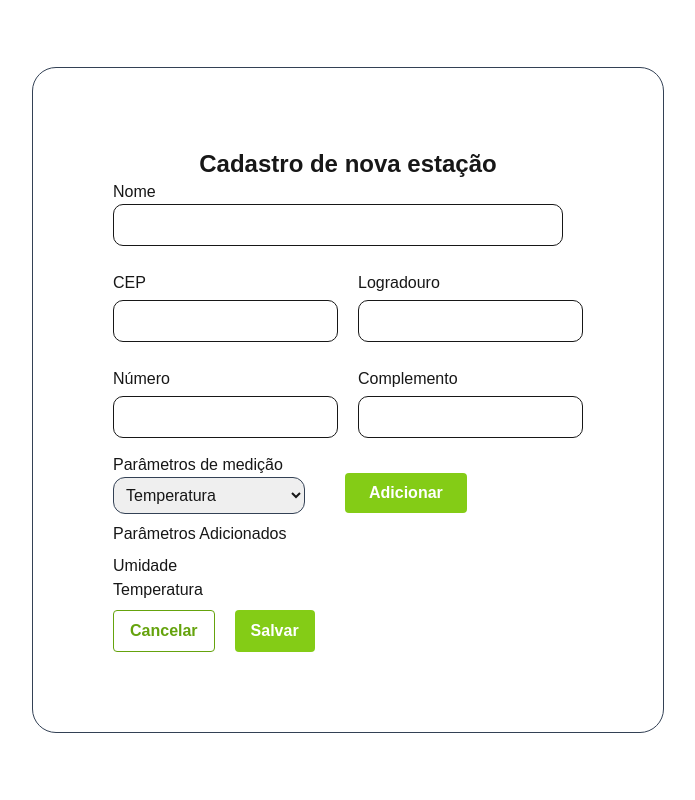
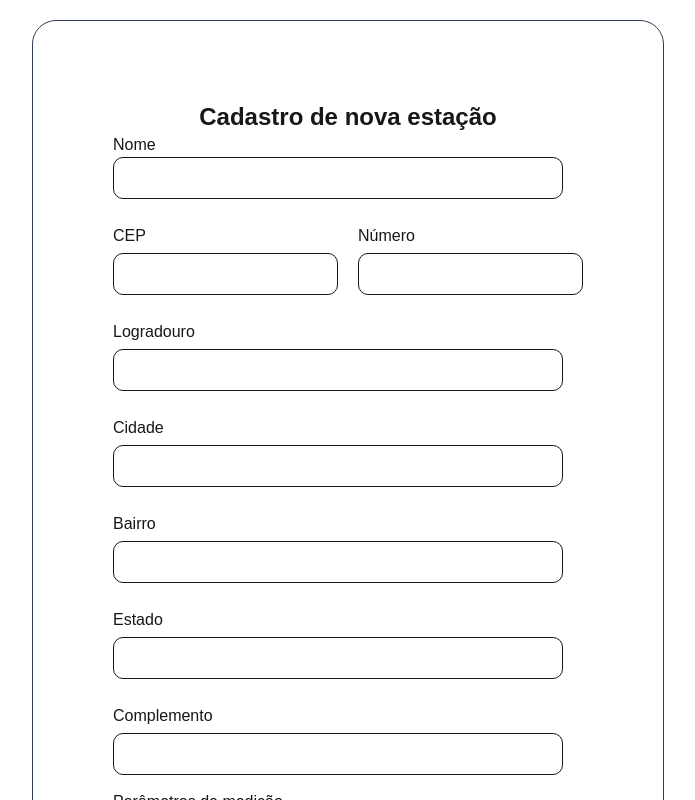
Before and after one commit to Grupo-Syntax-Squad/Tupan-Front, a Next.js app in the folder tupan/: page /cadastro-estacoes in a window 1280 px wide. Shown: the top 800 px of the page, without its empty margins (292-987 px from the left). Built offline with nearby package versions, Linux system fonts and the light colour scheme.

Commit message:
func: Adicionando formulário de cadastro de parâmetros

```diff
--- a/tupan/src/app/cadastro-estacoes/page.tsx
+++ b/tupan/src/app/cadastro-estacoes/page.tsx
@@ -1,8 +1,67 @@
+"use client";
+
+import { Fragment, useState } from "react";
+
 export default function CadastroEstacoes() {
+  const Modal = ({ isvisible, onClose }) => {
+    if (!isvisible) return null;
     return (
+      <div className="fixed inset-0 bg-black bg-opacity-25 backdrop-blur-sm flex justify-center items-center">
+        <div className="w-[600px] flex flex-col">
+          <div className="bg-white p-2 rounded-3xl">
+            <section className="p-20">
+              <h1 className="flex justify-center text-2xl">
+                <span>Novo Parâmetro</span>
+              </h1>
+              <label htmlFor="nome">Nome</label>
+              <input type="text" />
+              <div className="gap-5 input-container">
+                <div className="flex flex-col ">
+                  <label htmlFor="fator">Fator</label>
+                  <input type="text" />
+                </div>
+                <div className=" flex-col ">
+                  <label htmlFor="offset">Offset</label>
+                  <input type="text" />
+                </div>
+              </div>
+              <div className=" gap-5">
+                <div className="flex flex-col ">
+                  <label htmlFor="unidade">Unidade</label>
+                  <input type="text" />
+                </div>
+                <div className=" flex-col ">
+                  <label htmlFor="nomejson">Nome Json</label>
+                  <input type="text" />
+                </div>
+              </div>
+              <div className="flex gap-5">
+                <button
+                  className="bg-transparent hover:bg-lime-600 text-lime-600 font-semibold hover:text-white py-2 px-4 border border-lime-600 hover:border-transparent rounded"
+                  onClick={onClose}
+                >
+                  Cancelar
+                </button>
+                <button className="bg-lime-600 hover:bg-lime-800 text-white font-bold py-2 px-4 rounded">
+                  Salvar
+                </button>
+              </div>
+            </section>
+          </div>
+        </div>
+      </div>
+    );
+  };
+
+  const [showModal, setShowModal] = useState(false);
+
+  return (
+    <Fragment>
       <div className="cadastro-estacoes ">
         <section className="border border-slate-700 p-20 rounded-3xl">
-        <h1 className="flex justify-center text-2xl"><span>Cadastro de nova estação</span></h1>
+          <h1 className="flex justify-center text-2xl">
+            <span>Cadastro de nova estação</span>
+          </h1>
           <label htmlFor="nome">Nome</label>
           <input type="text" />
           <div className="flex gap-5 input-container">
@@ -11,25 +70,43 @@ export default function CadastroEstacoes() {
               <input type="text" />
             </div>
             <div className="flex flex-col ">
-            <label htmlFor="logradouto">Logradouro</label>
+              <label htmlFor="numero">Número</label>
+              <input type="number" />
+            </div>
+          </div>
+          <div className="flex flex-col ">
+            <label htmlFor="logradouro">Logradouro</label>
             <input type="text" />
           </div>
+
+            <div className="flex flex-col ">
+              <label htmlFor="cidade">Cidade</label>
+              <input type="text" />
             </div>
-        <div className="flex gap-5">
             <div className="flex flex-col ">
-            <label htmlFor="numero">Número</label>
+              <label htmlFor="bairro">Bairro</label>
+              <input type="text" />
+            </div>
+
+          <div className="flex flex-col ">
+            <label htmlFor="estado">Estado</label>
             <input type="text" />
           </div>
           <div className="flex flex-col ">
             <label htmlFor="complemento">Complemento</label>
             <input type="text" />
           </div>
-        </div>
           <div className="flex gap-5">
             <div>
               <p>Parâmetros de medição</p>
-            <select name="parametros" className="border p-2 border-slate-700 rounded-xl" id="">
-              <option value="" disabled>Selecione uma opção</option>
+              <select
+                name="parametros"
+                className="border p-2 border-slate-700 rounded-xl"
+                id=""
+              >
+                <option value="" disabled>
+                  Selecione uma opção
+                </option>
                 <option value="">Temperatura</option>
                 <option value="">Umidade</option>
                 <option value="">Vento</option>
@@ -37,7 +114,12 @@ export default function CadastroEstacoes() {
               </select>
             </div>
             <div></div>
-          <button className="bg-lime-500 hover:bg-lime-700 text-white font-bold py-0 px-6 rounded h-10 mt-5">Adicionar</button>
+            <button
+              className="bg-lime-600 hover:bg-lime-800 text-white font-bold py-0 px-6 rounded h-10 mt-5"
+              onClick={() => setShowModal(true)}
+            >
+              Cadastrar parâmetros
+            </button>
           </div>
           <p className="my-2">Parâmetros Adicionados</p>
           <ul className="my-2">
@@ -45,10 +127,16 @@ export default function CadastroEstacoes() {
             <li>Temperatura</li>
           </ul>
           <div className="flex gap-5">
-          <button className="bg-transparent hover:bg-lime-600 text-lime-600 font-semibold hover:text-white py-2 px-4 border border-lime-600 hover:border-transparent rounded">Cancelar</button>
-          <button className="bg-lime-500 hover:bg-lime-700 text-white font-bold py-2 px-4 rounded">Salvar</button>
+            <button className="bg-transparent hover:bg-lime-600 text-lime-600 font-semibold hover:text-white py-2 px-4 border border-lime-600 hover:border-transparent rounded">
+              Cancelar
+            </button>
+            <button className="bg-lime-600 hover:bg-lime-800 text-white font-bold py-2 px-4 rounded">
+              Salvar
+            </button>
           </div>
         </section>
+        <Modal isvisible={showModal} onClose={() => setShowModal(false)} />
       </div>
+    </Fragment>
   );
 }
--- a/tupan/src/app/estacoes/page.tsx
+++ b/tupan/src/app/estacoes/page.tsx
@@ -9,20 +9,24 @@ export default function Estacoes() {
         <section className='flex justify-center items-center h-screen'>
             <div className=' border border-slate-700 p-20 rounded-3xl max-w-2xl'>
                 <h1 className='flex justify-center text-2xl mb-10'><span>Estação A</span></h1>
-                <div className='flex mt-2 gap-5'>
+                <div className='flex mt-2 gap-10'>
                     <div className='flex flex-col'>
+                        <p className='flex justify-center font-bold'>Temperatura</p>
                         <Image className='size-24 mb-5' src={ImagemTemperatura} alt="Ícone de temperatura" />
                         <p className='flex justify-center'>00C</p>
                     </div>
                     <div className='flex flex-col'>
+                    <p className='flex justify-center font-bold'>Umidade</p>
                         <Image className='size-24 mb-5'  src={ImagemUmidade} alt="Ícone de umidade" />
                         <p className='flex justify-center'>00%</p>
                     </div>
                     <div className='flex flex-col'>
+                    <p className='flex justify-center font-bold'>Vento</p>
                         <Image className='size-24 mb-5'  src={ImagemVento} alt="Ícone de vento" />
                         <p className='flex justify-center'>00km/h</p>
                     </div>
-                    <div className='flex flex-col'>
+                    <div className='flex flex-col '>
+                    <p className='flex justify-center font-bold'>Chuva</p>
                         <Image className='size-24 mb-5'  src={ImagemChuva} alt="Ícone de chuva" />
                         <p className='flex justify-center'>00mm</p>
                     </div>
```
Lines whose indentation alone changed are shown as unchanged.
